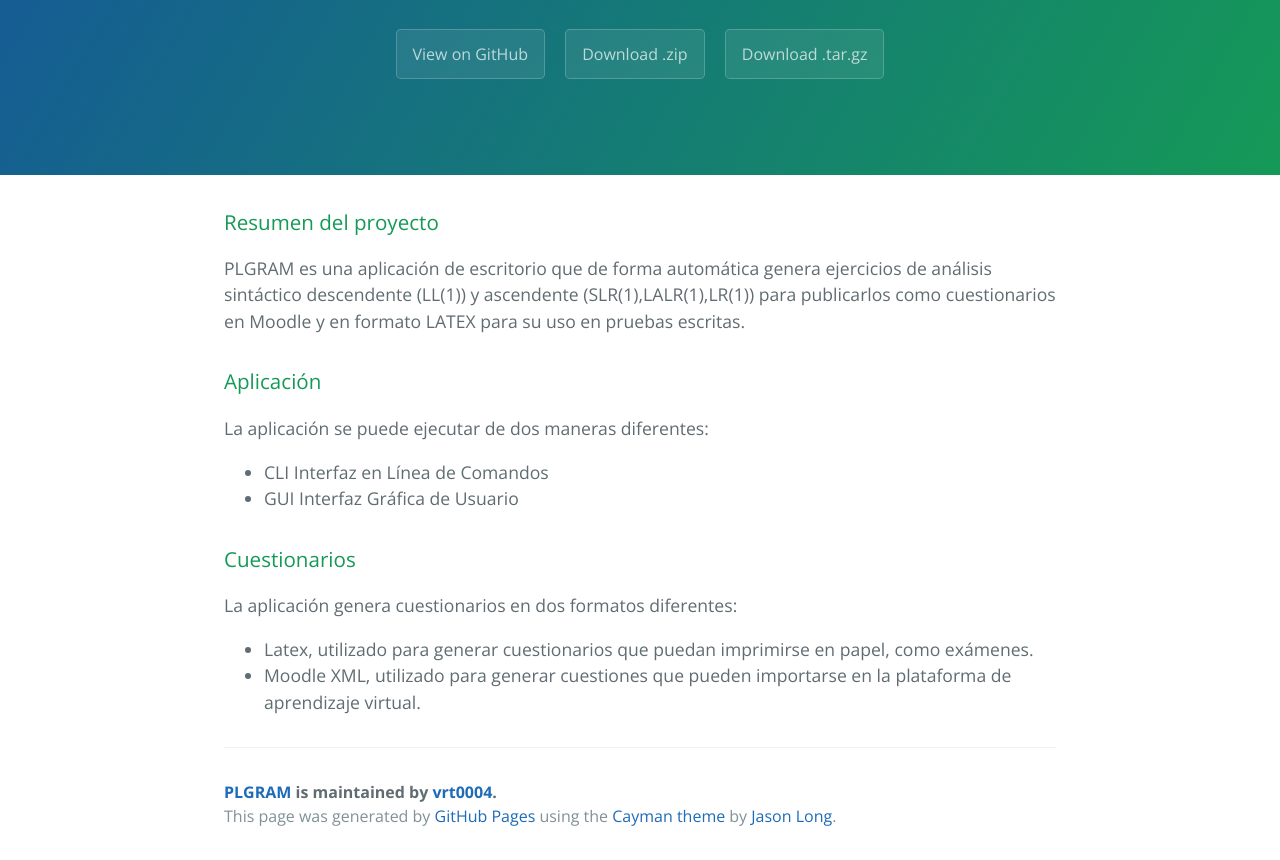
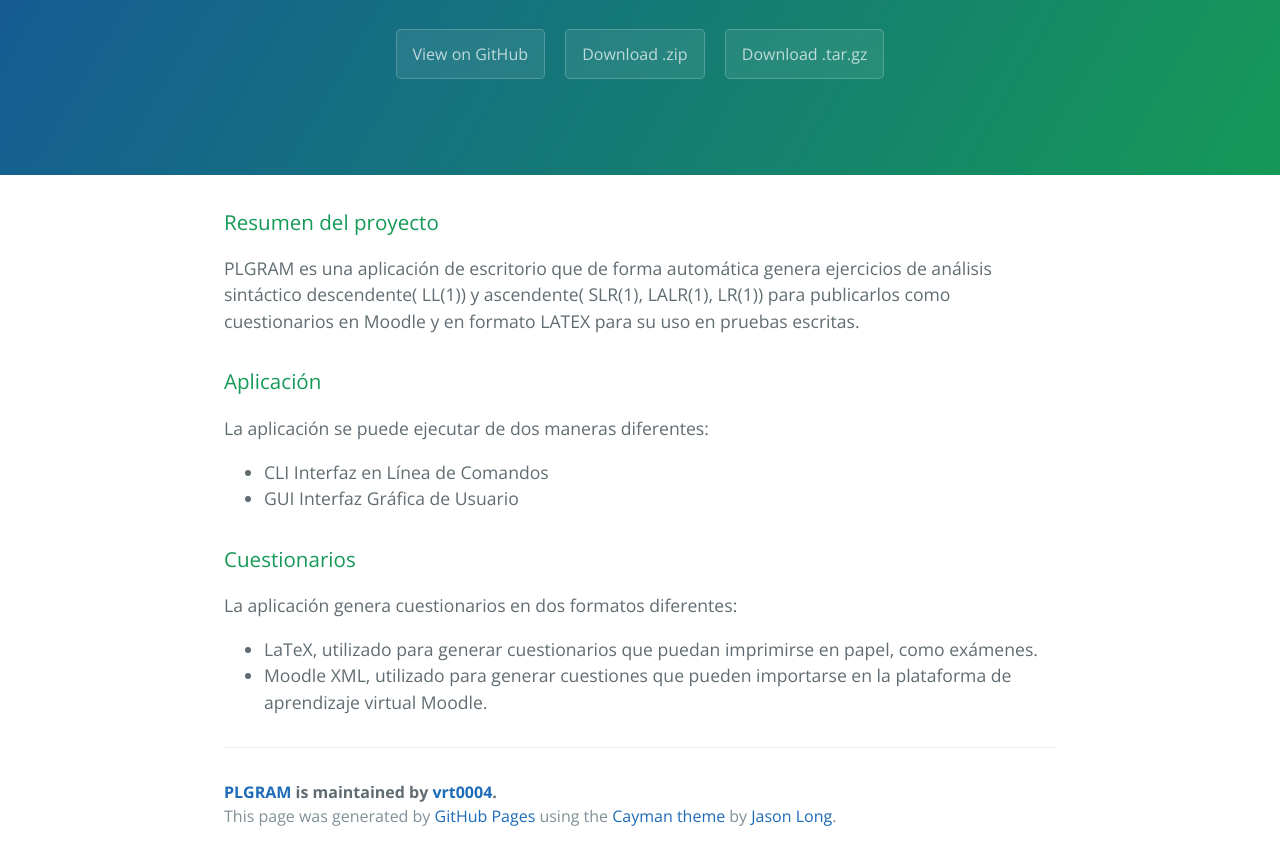
Before and after one commit to vrt0004/Trabajo, a plain HTML site: page index.html in a window 1280 px wide. Shown: the part 208-1068 px from the top of the page. Drawn offline with nearby package versions, Linux system fonts and the light colour scheme.

```diff
--- a/index.html
+++ b/index.html
@@ -22,7 +22,7 @@
       <h3>
 <a id="resumen-del-proyecto" class="anchor" href="#resumen-del-proyecto" aria-hidden="true"><span aria-hidden="true" class="octicon octicon-link"></span></a>Resumen del proyecto</h3>
 
-<p>PLGRAM es una aplicación de escritorio que de forma automática genera ejercicios de análisis sintáctico descendente (LL(1)) y ascendente (SLR(1),LALR(1),LR(1)) para  publicarlos  como  cuestionarios en Moodle y en formato LATEX para su uso en pruebas escritas.</p>
+<p>PLGRAM es una aplicación de escritorio que de forma automática genera ejercicios de análisis sintáctico descendente( LL(1)) y ascendente( SLR(1), LALR(1), LR(1)) para  publicarlos  como  cuestionarios en Moodle y en formato LATEX para su uso en pruebas escritas.</p>
 
 <h3>
 <a id="aplicación" class="anchor" href="#aplicaci%C3%B3n" aria-hidden="true"><span aria-hidden="true" class="octicon octicon-link"></span></a>Aplicación</h3>
@@ -40,8 +40,8 @@
 <p>La aplicación genera cuestionarios en dos formatos diferentes:</p>
 
 <ul>
-<li>Latex, utilizado para generar cuestionarios que puedan imprimirse en papel, como exámenes.</li>
-<li>Moodle XML, utilizado para generar cuestiones que pueden importarse en la plataforma de aprendizaje virtual.</li>
+<li>LaTeX, utilizado para generar cuestionarios que puedan imprimirse en papel, como exámenes.</li>
+<li>Moodle XML, utilizado para generar cuestiones que pueden importarse en la plataforma de aprendizaje virtual Moodle.</li>
 </ul>
 
       <footer class="site-footer">
--- a/params.json
+++ b/params.json
@@ -1,6 +1,6 @@
 {
   "name": "PLGRAM",
   "tagline": "Trabajo fin de grado ",
-  "body": "### Resumen del proyecto\r\nPLGRAM es una aplicaci\u0013ón de escritorio que de forma automática genera ejercicios de análisis sint\u0013áctico descendente (LL(1)) y ascendente (SLR(1),LALR(1),LR(1)) para  publicarlos  como  cuestionarios en Moodle y en formato LATEX para su uso en pruebas escritas.\r\n### Aplicación\r\nLa aplicación se puede ejecutar de dos maneras diferentes:\r\n\r\n* CLI Interfaz en Línea de Comandos\r\n* GUI Interfaz Gráfica de Usuario\r\n\r\n###Cuestionarios\r\nLa aplicación genera cuestionarios en dos formatos diferentes:\r\n\r\n* Latex, utilizado para generar cuestionarios que puedan imprimirse en papel, como exámenes.\r\n* Moodle XML, utilizado para generar cuestiones que pueden importarse en la plataforma de aprendizaje virtual.",
+  "body": "### Resumen del proyecto\r\nPLGRAM es una aplicaci\u0013ón de escritorio que de forma automática genera ejercicios de análisis sint\u0013áctico descendente( LL(1)) y ascendente( SLR(1), LALR(1), LR(1)) para  publicarlos  como  cuestionarios en Moodle y en formato LATEX para su uso en pruebas escritas.\r\n### Aplicación\r\nLa aplicación se puede ejecutar de dos maneras diferentes:\r\n\r\n* CLI Interfaz en Línea de Comandos\r\n* GUI Interfaz Gráfica de Usuario\r\n\r\n###Cuestionarios\r\nLa aplicación genera cuestionarios en dos formatos diferentes:\r\n\r\n* LaTeX, utilizado para generar cuestionarios que puedan imprimirse en papel, como exámenes.\r\n* Moodle XML, utilizado para generar cuestiones que pueden importarse en la plataforma de aprendizaje virtual Moodle.",
   "note": "Don't delete this file! It's used internally to help with page regeneration."
 }
```
